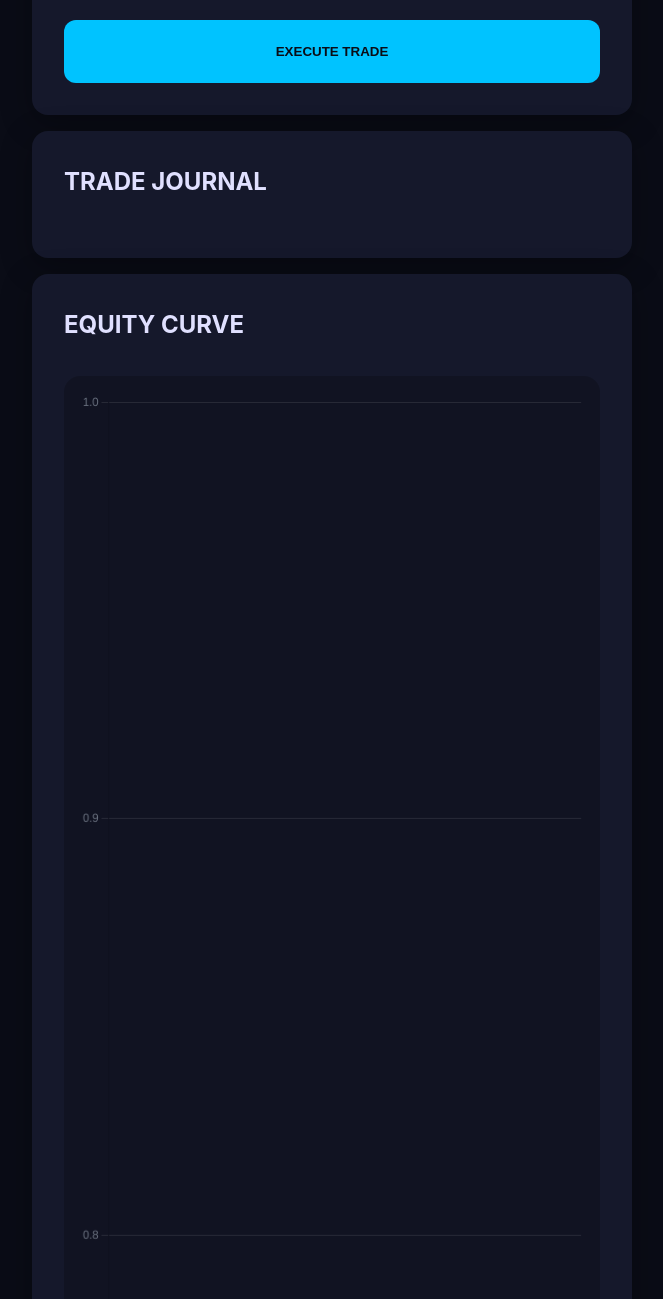
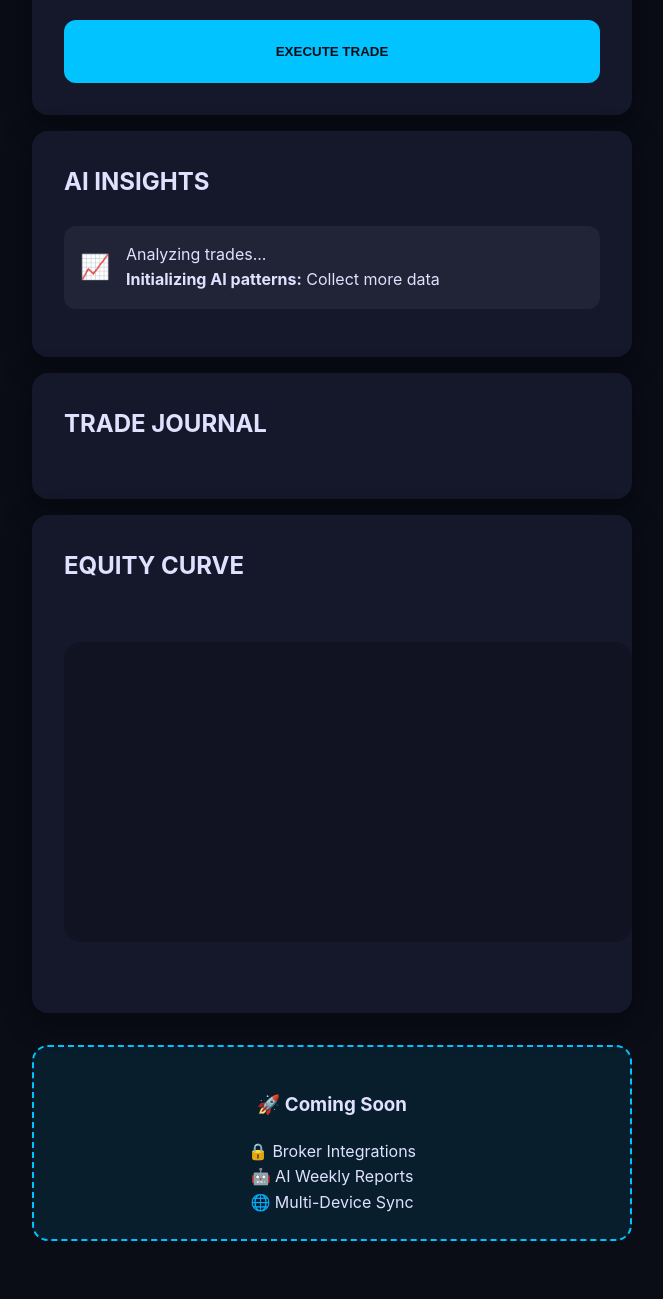
Before and after one commit to vincenek/TraderOS, a plain HTML site: page index.html in a window 1280 px wide. Shown: the part 621-1920 px from the top of the page, without its empty margins (308-971 px from the left). After the commit the page ends 1894 px from the top, so only its background shows below. Drawn offline with nearby package versions, Linux system fonts and the light colour scheme.

Commit message:
Update index.html

```diff
--- a/index.html
+++ b/index.html
@@ -3,7 +3,7 @@
 <head>
     <meta charset="UTF-8">
     <meta name="viewport" content="width=device-width, initial-scale=1.0">
-    <title>TRADEROS | Professional Trading Journal</title>
+    <title>TRADEROS | AI-Powered Trading Journal</title>
     <script src="https://cdn.jsdelivr.net/npm/chart.js"></script>
     <style>
         :root {
@@ -173,6 +173,30 @@
             gap: 1rem;
         }
 
+        .coming-soon {
+            background: rgba(0,195,255,0.1);
+            border: 2px dashed var(--accent);
+            padding: 1.5rem;
+            border-radius: 16px;
+            margin: 2rem auto;
+            max-width: 600px;
+            text-align: center;
+        }
+
+        .ai-insight {
+            display: flex;
+            align-items: center;
+            gap: 1rem;
+            padding: 1rem;
+            background: rgba(255,255,255,0.05);
+            border-radius: 12px;
+            margin: 1rem 0;
+        }
+
+        .insight-icon {
+            font-size: 1.5rem;
+        }
+
         @media (min-width: 768px) {
             .header {
                 padding: 1rem 3rem;
@@ -234,6 +258,18 @@
             <button class="cta" onclick="saveTrade()">EXECUTE TRADE</button>
         </div>
 
+        <!-- AI Insights -->
+        <div class="trade-card">
+            <h2 style="margin: 0 0 1.5rem; font-size: 1.5rem;">AI INSIGHTS</h2>
+            <div id="aiInsights">
+                <div class="ai-insight">
+                    <div class="insight-icon">📈</div>
+                    <div class="insight-text">Analyzing trades...<br>
+                    <strong>Initializing AI patterns:</strong> Collect more data</div>
+                </div>
+            </div>
+        </div>
+
         <!-- Trade Journal -->
         <div class="trade-card">
             <h2 style="margin: 0 0 1.5rem; font-size: 1.5rem;">TRADE JOURNAL</h2>
@@ -245,6 +281,16 @@
             <h2 style="margin: 0 0 1.5rem; font-size: 1.5rem;">EQUITY CURVE</h2>
             <canvas id="performanceChart"></canvas>
         </div>
+
+        <!-- Coming Soon -->
+        <div class="coming-soon">
+            <h3>🚀 Coming Soon</h3>
+            <div class="roadmap">
+                <div class="roadmap-item">🔒 Broker Integrations</div>
+                <div class="roadmap-item">🤖 AI Weekly Reports</div>
+                <div class="roadmap-item">🌐 Multi-Device Sync</div>
+            </div>
+        </div>
     </div>
 
     <script>
@@ -255,7 +301,6 @@
 
         // Initialize UI
         function initializeUI() {
-            // Direction buttons
             document.querySelectorAll('.direction-btn').forEach(btn => {
                 btn.addEventListener('click', () => {
                     document.querySelectorAll('.direction-btn').forEach(b => b.classList.remove('active'));
@@ -264,7 +309,6 @@
                 });
             });
 
-            // Emotion buttons
             document.querySelectorAll('.emotion-btn').forEach(btn => {
                 btn.addEventListener('click', () => {
                     btn.classList.toggle('active');
@@ -276,7 +320,6 @@
             });
         }
 
-        // Trade Class
         class TradeJournal {
             static save(trade) {
                 const trades = JSON.parse(localStorage.getItem(DB_NAME)) || [];
@@ -293,6 +336,7 @@
                 const trades = this.load();
                 this.renderJournal(trades);
                 this.renderChart(trades);
+                this.generateInsights(trades);
             }
 
             static renderJournal(trades) {
@@ -326,11 +370,12 @@
                 if(chartInstance) chartInstance.destroy();
 
                 const cumulative = [];
-                trades.reduce((acc, trade) => {
-                    const total = acc + trade.profit;
-                    cumulative.push(total);
-                    return total;
-                }, 0);
+                let runningTotal = 0;
+
+                trades.forEach(trade => {
+                    runningTotal += trade.profit;
+                    cumulative.push(runningTotal);
+                });
 
                 chartInstance = new Chart(ctx, {
                     type: 'line',
@@ -344,13 +389,19 @@
                             fill: true,
                             backgroundColor: 'rgba(0,195,255,0.05)',
                             borderWidth: 3,
-                            pointRadius: 0
+                            pointRadius: 2
                         }]
                     },
                     options: {
                         responsive: true,
                         maintainAspectRatio: false,
-                        plugins: { legend: { display: false } },
+                        plugins: {
+                            legend: { display: false },
+                            tooltip: {
+                                mode: 'index',
+                                intersect: false
+                            }
+                        },
                         scales: {
                             y: {
                                 grid: { color: 'rgba(255,255,255,0.1)' },
@@ -364,9 +415,27 @@
                     }
                 });
             }
+
+            static generateInsights(trades) {
+                if(trades.length < 3) return;
+
+                const winRate = (trades.filter(t => t.profit > 0).length / trades.length * 100;
+                const bestPair = [...new Set(trades.map(t => t.pair))].reduce((a,b) =>
+                    trades.filter(t => t.pair === a).length > trades.filter(t => t.pair === b).length ? a : b
+                );
+
+                document.getElementById('aiInsights').innerHTML = `
+                    <div class="ai-insight">
+                        <div class="insight-icon">📊</div>
+                        <div class="insight-text">
+                            <strong>Current Stats:</strong><br>
+                            ${winRate.toFixed(1)}% Win Rate | Favorite Pair: ${bestPair}
+                        </div>
+                    </div>
+                `;
+            }
         }
 
-        // Save Trade
         function saveTrade() {
             const profit = parseFloat(document.getElementById('profit').value) || 0;
             const loss = parseFloat(document.getElementById('loss').value) || 0;
```
